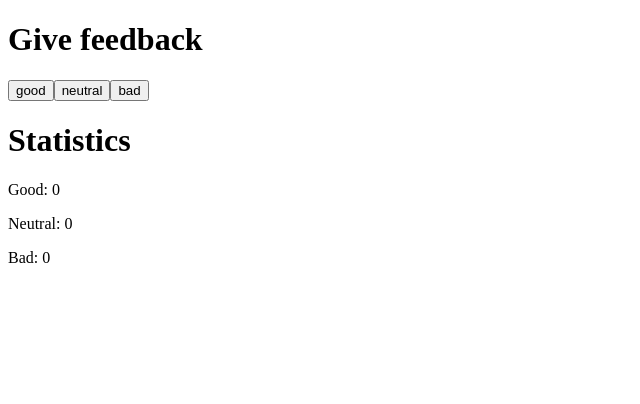
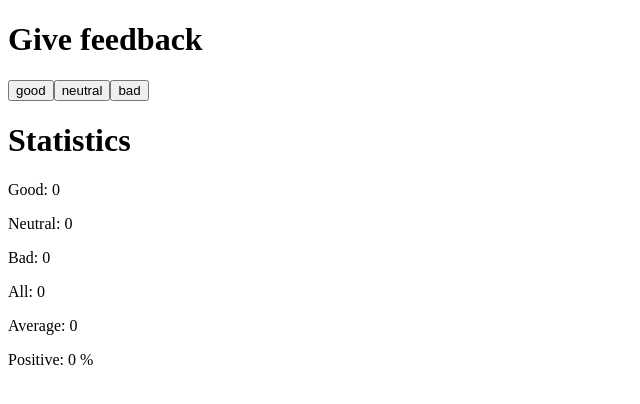
Before and after one commit to MrJouts/full-stack-open-exercises, a React (Vite) app in the folder part1/unicafe/: page / in a window 1280 px wide. Shown: the top 404 px of the page, without its empty margins (0-640 px from the left). Built offline with nearby package versions, Linux system fonts and the light colour scheme.

Commit message:
1.7: unicafe, paso 2

```diff
--- a/part1/unicafe/src/App.tsx
+++ b/part1/unicafe/src/App.tsx
@@ -16,6 +16,9 @@
         <p>Good: {good}</p>
         <p>Neutral: {neutral}</p>
         <p>Bad: {bad}</p>
+        <p>All: {good + neutral + bad}</p>
+        <p>Average: {(good - bad) / (good + neutral + bad) || 0}</p>
+        <p>Positive: {(good / (good + neutral + bad) || 0) * 100} %</p>
       </div>
     </div>
   );
```
